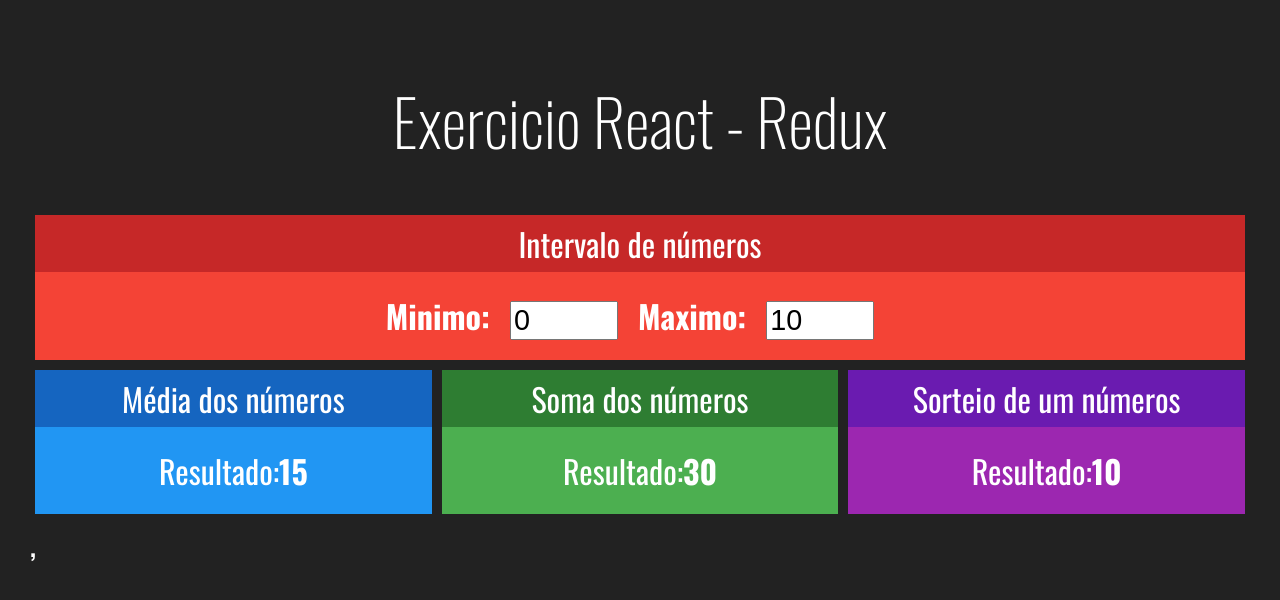
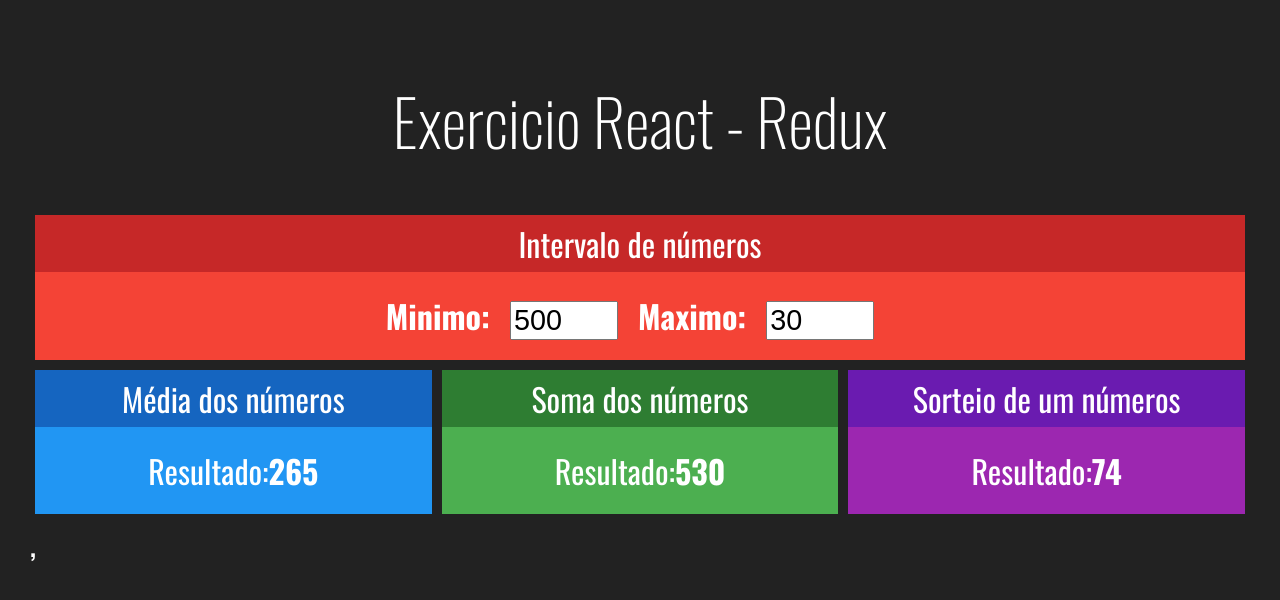
Before and after one commit to rafaelhfreitas/curso-redux, a React (Create React App) app: page / in a window 1280 px wide. Shown: the top 600 px of the page. Built offline with nearby package versions, Linux system fonts and the light colour scheme.

Commit message:
Configurando actions creators

```diff
--- a/src/App.js
+++ b/src/App.js
@@ -1,7 +1,6 @@
 import React, { useState } from 'react';
 import './App.css';
 
-import Card from './components/Card'
 import Intervalo from './components/Intervalo'
 import Media from './components/Media'
 import Soma from './components/Soma'
--- a/src/components/Intervalo.jsx
+++ b/src/components/Intervalo.jsx
@@ -1,20 +1,24 @@
 import './Intervalo.css'
 import React from 'react'
+import { connect } from 'react-redux'
 
 import Card from './Card'
+import { alterarNumeroMinimo } from './../store/actions/numeros'
 
 
-export default props => {
+function Intervalo(props) {
+    const { min, max} = props
+    props.alterarMinimo(500)
     return (
         <Card title="Intervalo de números" red>
             <div className="Intervalo">
                 <span>
                     <strong>Minimo:</strong>
-                    <input type="number" value={0} readOnly></input>
+                    <input type="number" value={min} readOnly></input>
                 </span>
                 <span>
                     <strong>Maximo:</strong>
-                    <input type="number" value={10} readOnly></input>
+                    <input type="number" value={max} readOnly></input>
                 </span>
 
             </div>
@@ -22,3 +26,23 @@ export default props => {
 
     )
 }
+
+function mapStateToProps(state){
+    return {
+        min : state.numeros.min,
+        max : state.numeros.max,
+    }
+}
+
+function mapActionCreatorsToProps(dispatch){
+    return {
+        alterarMinimo(novoNumero) {
+            // action creator -> action
+            const action = alterarNumeroMinimo(novoNumero)
+            dispatch(action)
+        }
+    }
+}
+
+
+export default connect(mapStateToProps, mapActionCreatorsToProps)(Intervalo)
--- a/src/components/Soma.jsx
+++ b/src/components/Soma.jsx
@@ -22,7 +22,6 @@ function Soma(props) {
     )
 }
 
-
 function mapStateToProps(state) {
     return {
         min: state.numeros.min,
@@ -31,5 +30,4 @@ function mapStateToProps(state) {
 
 }
 
-
 export default connect(mapStateToProps)(Soma)
--- a/src/components/Sorteio.jsx
+++ b/src/components/Sorteio.jsx
@@ -1,18 +1,33 @@
 import React from 'react'
+import { connect } from 'react-redux'
 
 import Card from './Card'
 
 
-export default props => {
+function Aleatorio(props) {
+    const {min, max}  = props
+    const aleatorio = parseInt(Math.random() * (max-min)) + min
     return (
         <Card title="Sorteio de um números" purple>
             <div>
                 <span>
                     <span>Resultado:</span>
-                    <strong>{10}</strong>
+                    <strong>{aleatorio}</strong>
                 </span>
             </div>
         </Card>
 
     )
 }
+
+
+function mapStateToProps(state) {
+    return {
+        min: state.numeros.min,
+        max: state.numeros.max,
+    }
+
+}
+
+
+export default connect(mapStateToProps)(Aleatorio)
--- /dev/null
+++ b/src/store/actions/numeros.js
@@ -0,0 +1,9 @@
+
+// Action creator
+export function alterarNumeroMinimo(novoNumero){
+    return {
+        type: 'NUM_MIN_ALTERADO',
+        payload: novoNumero
+    }
+
+}
--- a/src/store/storeConfig.js
+++ b/src/store/storeConfig.js
@@ -3,13 +3,25 @@ import { createStore, combineReducers } from 'redux'
 
 const reducers = combineReducers({
     numeros: function(state, action) {
+
+        switch(action.type){
+            case 'NUM_MIN_ALTERADO':
+                return {
+                    ...state,
+                    min: action.payload
+                }
+            default:
+                return {
+                    min: 10,
+                    max: 30
+                }
+        }
+        console.log('Reducer de Numeros....')
         console.log(state, ' ', action )
-        return {
-            min: 5,
-            max: 25
-        }
     },
     nomes: function(state, action) {
+        console.log('Reducer de Nomes....')
+        console.log(state, ' ', action)
         return [
             'Ana',
             'Bia',
```
